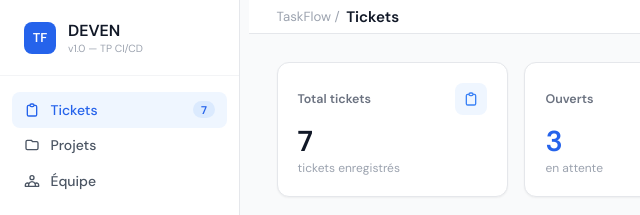
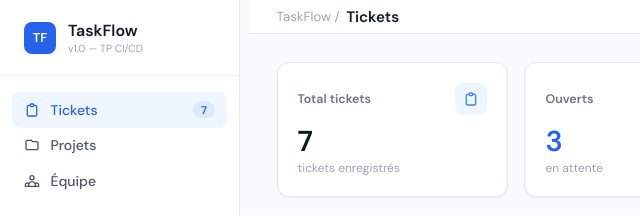
Before and after one commit to DevaradjaLessy/taskflow, a website: page index.html in a window 1280 px wide. Shown: the top 215 px of the page, 0-640 px from the left. Drawn offline with nearby package versions, Linux system fonts and the light colour scheme.

Commit message:
feat: mise a jour titre TaskFlow

```diff
--- a/index.html
+++ b/index.html
@@ -584,7 +584,7 @@
   <div class="sidebar-logo">
     <div class="logo-icon" aria-hidden="true">TF</div>
     <div>
-      <div class="logo-name">DEVEN</div>
+      <div class="logo-name">TaskFlow</div>
       <div class="logo-ver">v1.0 — TP CI/CD</div>
     </div>
   </div>
```
